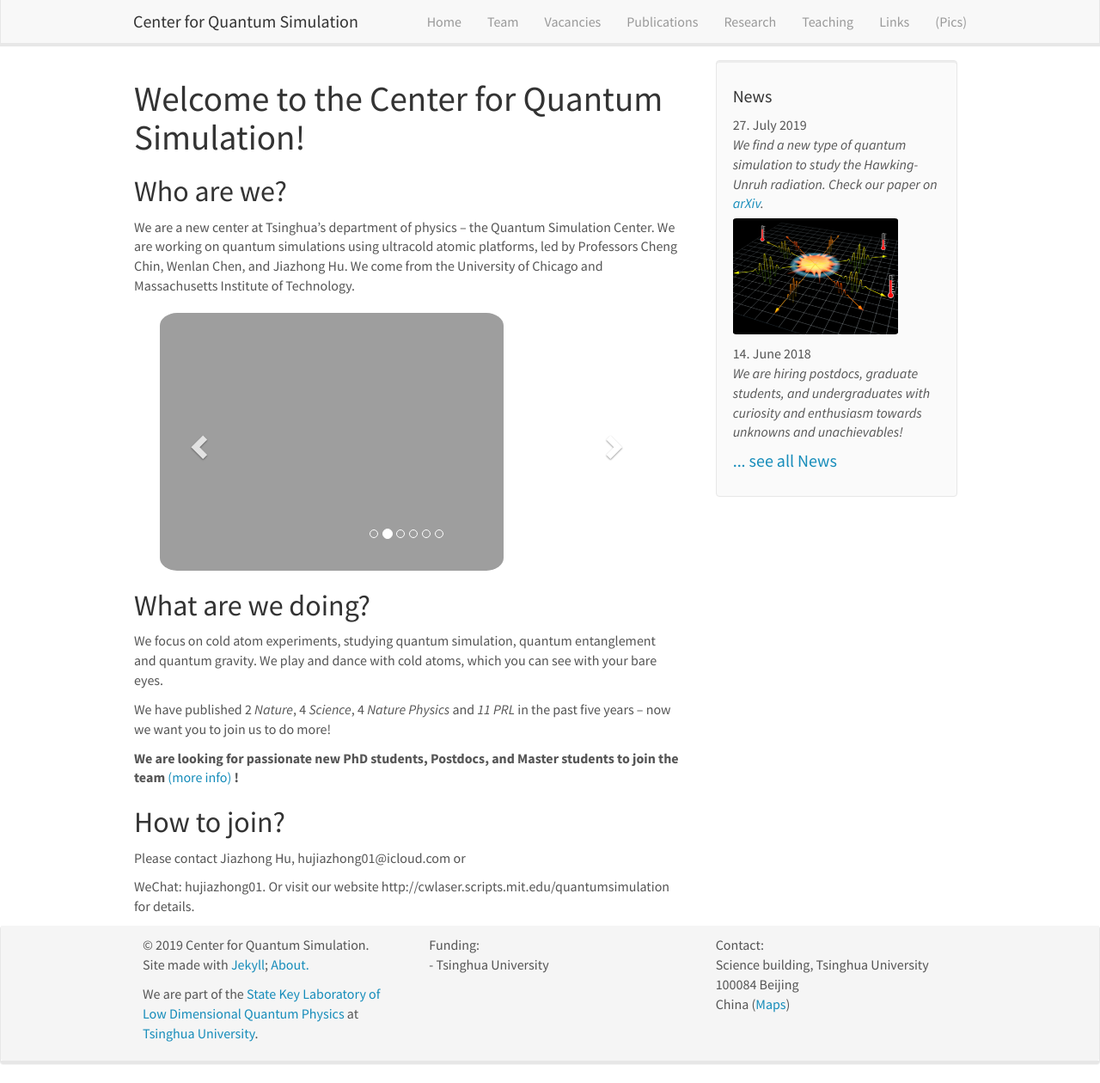
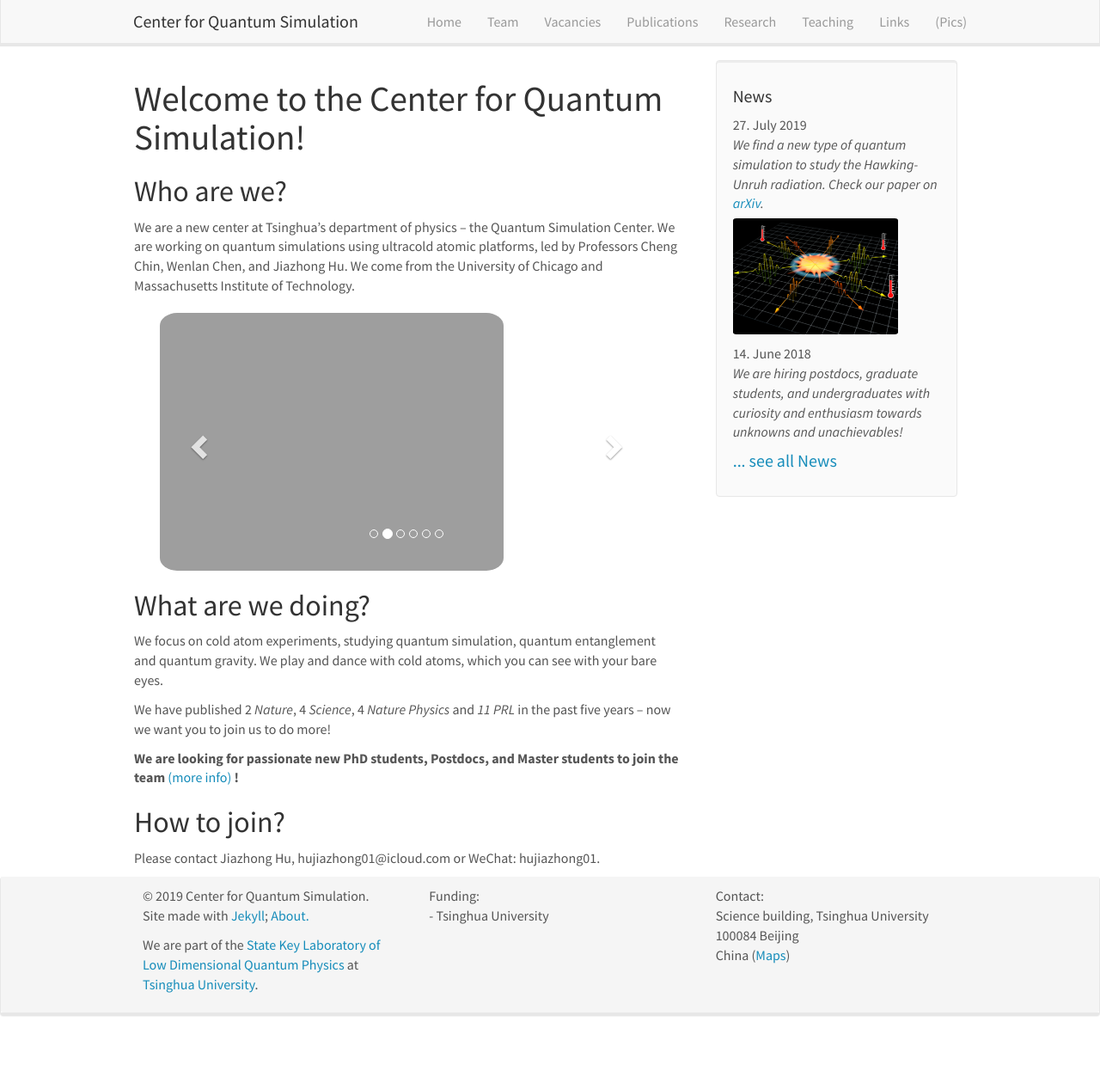
Before and after one commit to ultracold-tsinghua/ultracold-tsinghua.github.io, a Jekyll site: the page built from _pages/home.md, in a window 1280 px wide and 1260 px high. Shown: the whole window at 86% size. Built offline with Jekyll 4.4.1, drawn with Linux system fonts in a browser that asks for light colours; nearby versions of some CDN libraries.

Commit message:
Update home.md

```diff
--- a/_pages/home.md
+++ b/_pages/home.md
@@ -64,6 +64,4 @@ We have published 2 *Nature*, 4 *Science*, 4 *Nature Physics* and *11 PRL* in th
 
 ## How to join?
 
- Please contact Jiazhong Hu, hujiazhong01@icloud.com or
-
-WeChat: hujiazhong01. Or visit our website http://cwlaser.scripts.mit.edu/quantumsimulation for details.
+ Please contact Jiazhong Hu, hujiazhong01@icloud.com or WeChat: hujiazhong01.
```
